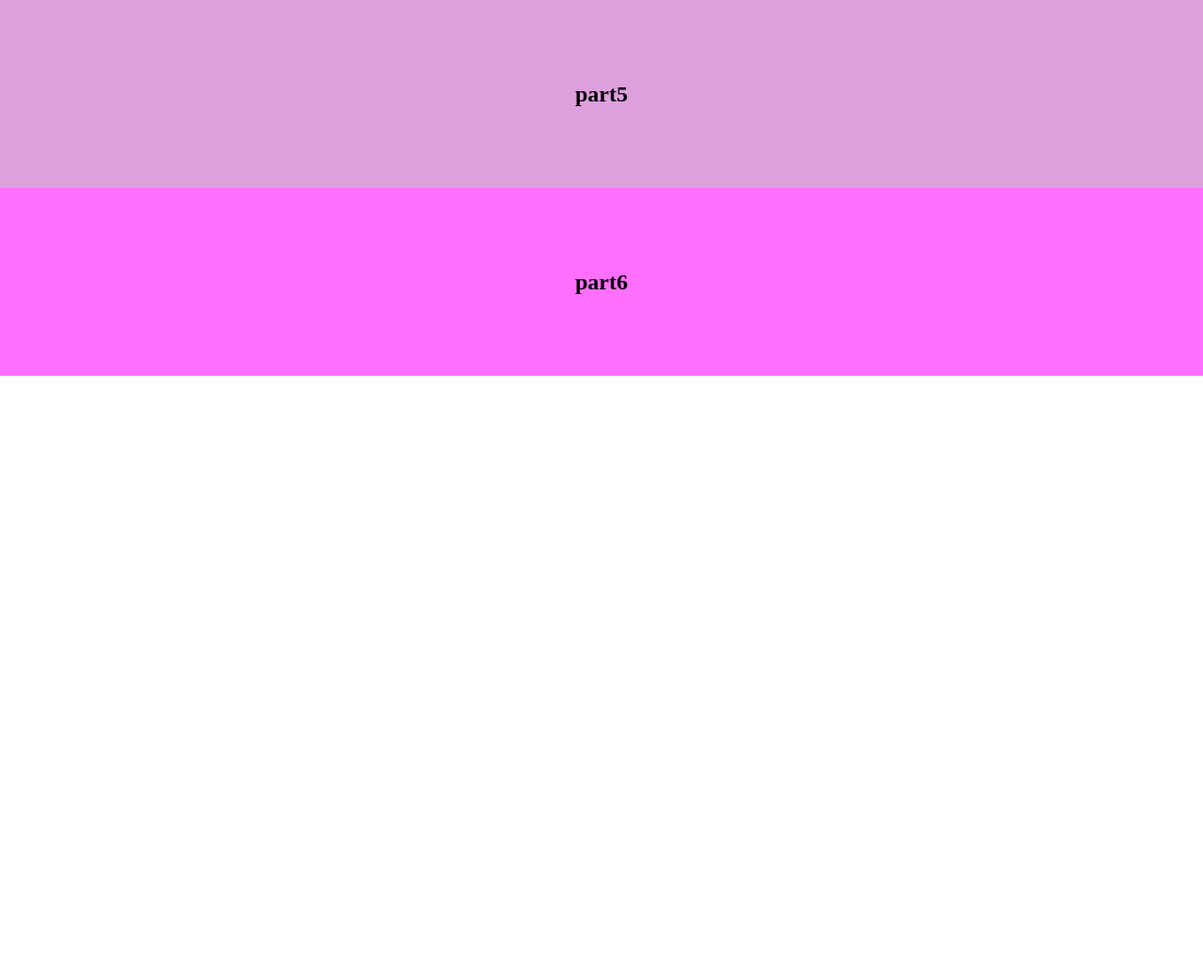
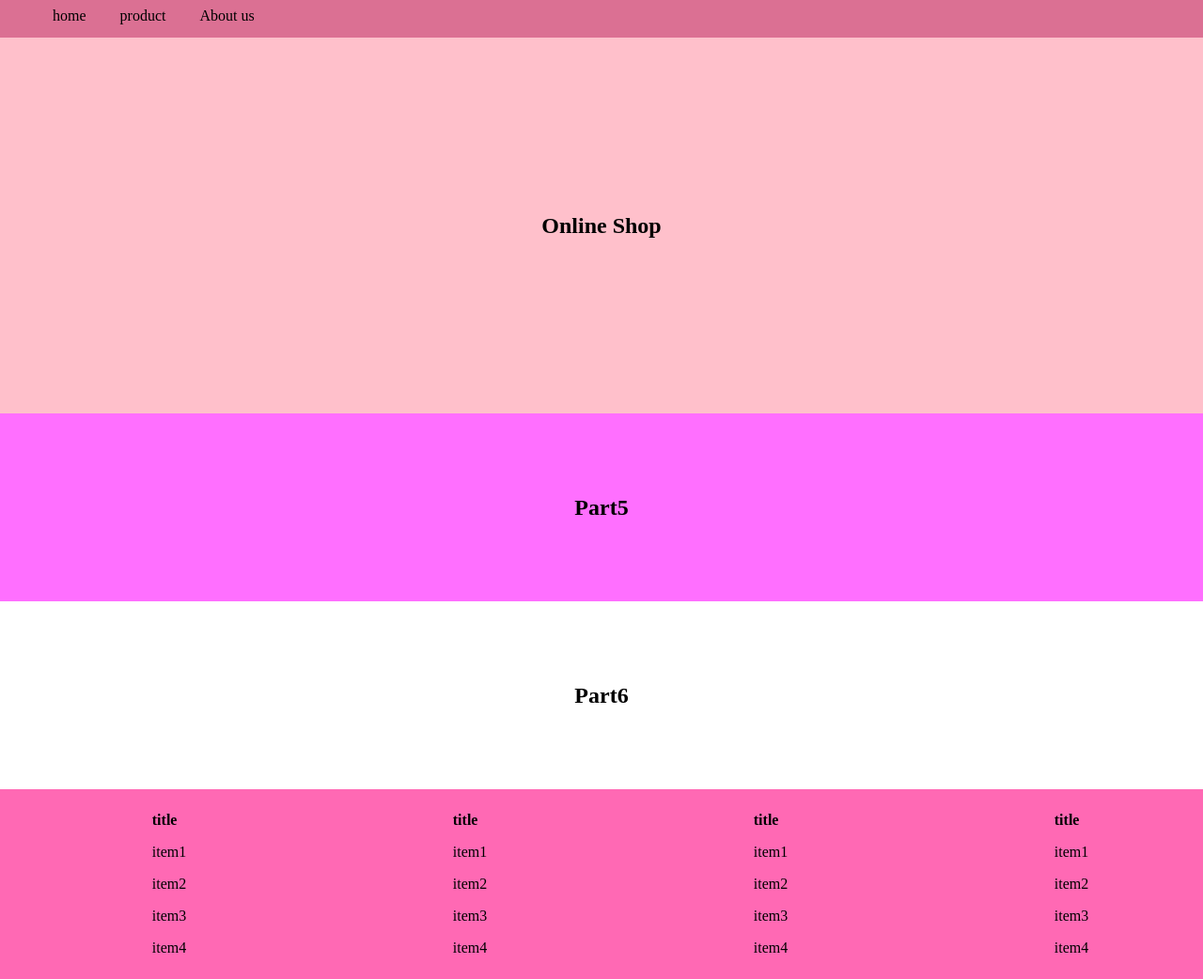
Before and after one commit to ehsannajafi1402/myproject, a plain HTML site: page index.html in a window 1280 px wide. Shown: the whole page at 94% size. Before the commit the page ends 800 px from the top, so only its background shows below. Drawn offline with Linux system fonts and the light colour scheme.

Commit message:
add footer

```diff
--- a/index.html
+++ b/index.html
@@ -9,11 +9,29 @@
             margin: 0;
             min-height: 100vh;
         }
-        /*=================================================*/
+        nav{
+            height: 40px;
+            background-color: palevioletred;
+        }
+        ul{    display: inline;}
+        ul li{
+            list-style-type: none;
+            display: inline-block;
+            padding: 8px 16px;
+        }
+        header{
+            height: 400px;
+            background-color: pink;
+            display: flex;
+            align-items: center;
+            justify-content: center;
+        }
+
+/*=================================================*/
         .part5{
             background-color: plum;
         }
-        .part6{
+        .part5{
             background-color: rgb(255, 111, 255);
         }
         .part5 , .part6{
@@ -22,13 +40,29 @@
             justify-content: center;
             align-items: center;
         }
+        .footer{
+            display: flex;
+            justify-content: space-around;
+            background-color: hotpink;
+        }
+        .footer ul li{
+            display: block;
+        }
     </style>
 </head>
 <body>
 
     <!--number1-->
-   <nav></nav>
-   <header></header>
+   <nav>
+    <ul>
+        <li>home</li>
+        <li>product</li>
+        <li>About us</li>
+    </ul>
+   </nav>
+   <header>
+    <h2>Online Shop</h2>
+   </header>
 
    <!--number2-->
    <section></section>
@@ -39,8 +73,37 @@
    <section></section>
 
    <!--number4-->
-   <section class="part5"><h2>part5</h2></section>
-   <section class="part6"><h2>part6</h2></section>
-   <footer></footer>
+   <section class="part5"><h2>Part5</h2></section>
+   <section class="part6"><h2>Part6</h2></section>
+   <footer class="footer">
+    <ul>
+        <li><b>title</b></li>
+        <li>item1</li>
+        <li>item2</li>
+        <li>item3</li>
+        <li>item4</li>
+    </ul>
+    <ul>
+        <li><b>title</b></li>
+        <li>item1</li>
+        <li>item2</li>
+        <li>item3</li>
+        <li>item4</li>
+    </ul>
+    <ul>
+        <li><b>title</b></li>
+        <li>item1</li>
+        <li>item2</li>
+        <li>item3</li>
+        <li>item4</li>
+    </ul>
+    <ul>
+        <li><b>title</b></li>
+        <li>item1</li>
+        <li>item2</li>
+        <li>item3</li>
+        <li>item4</li>
+    </ul>
+   </footer>
 </body>
 </html>
```
